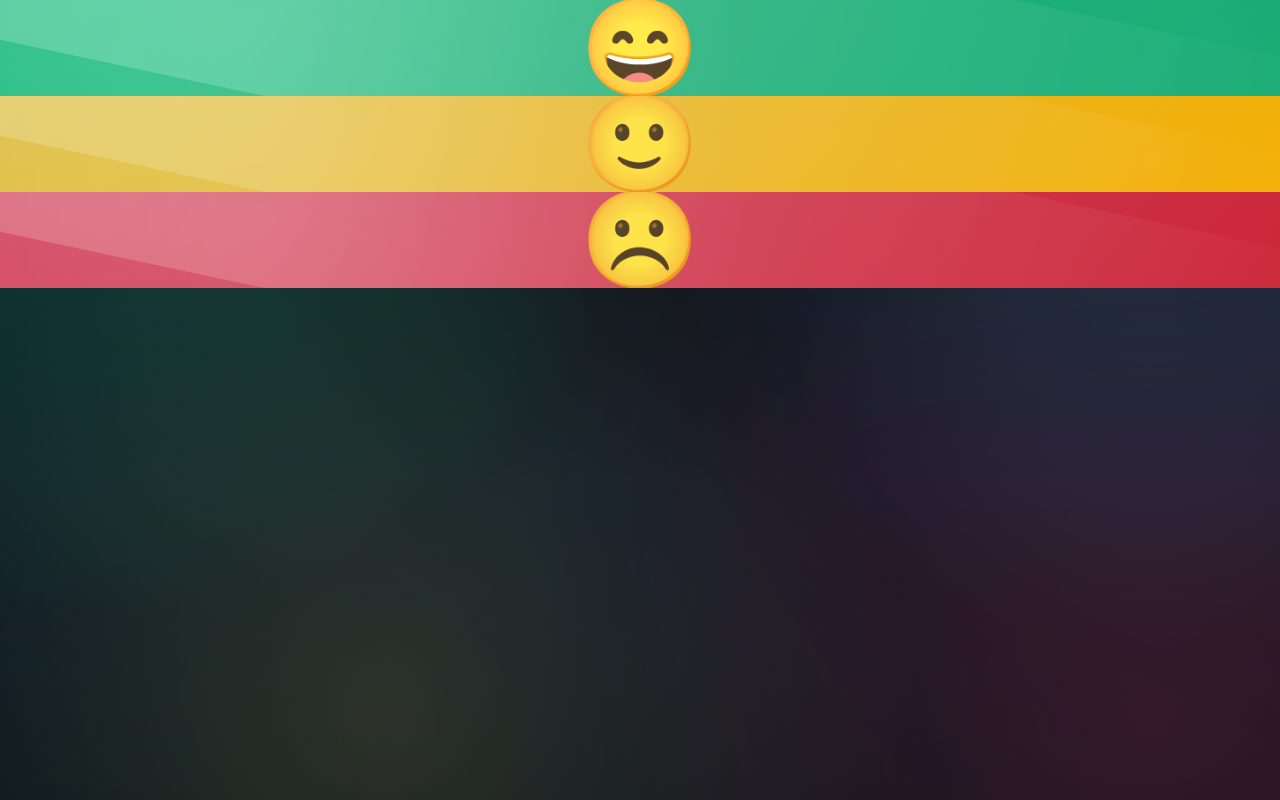
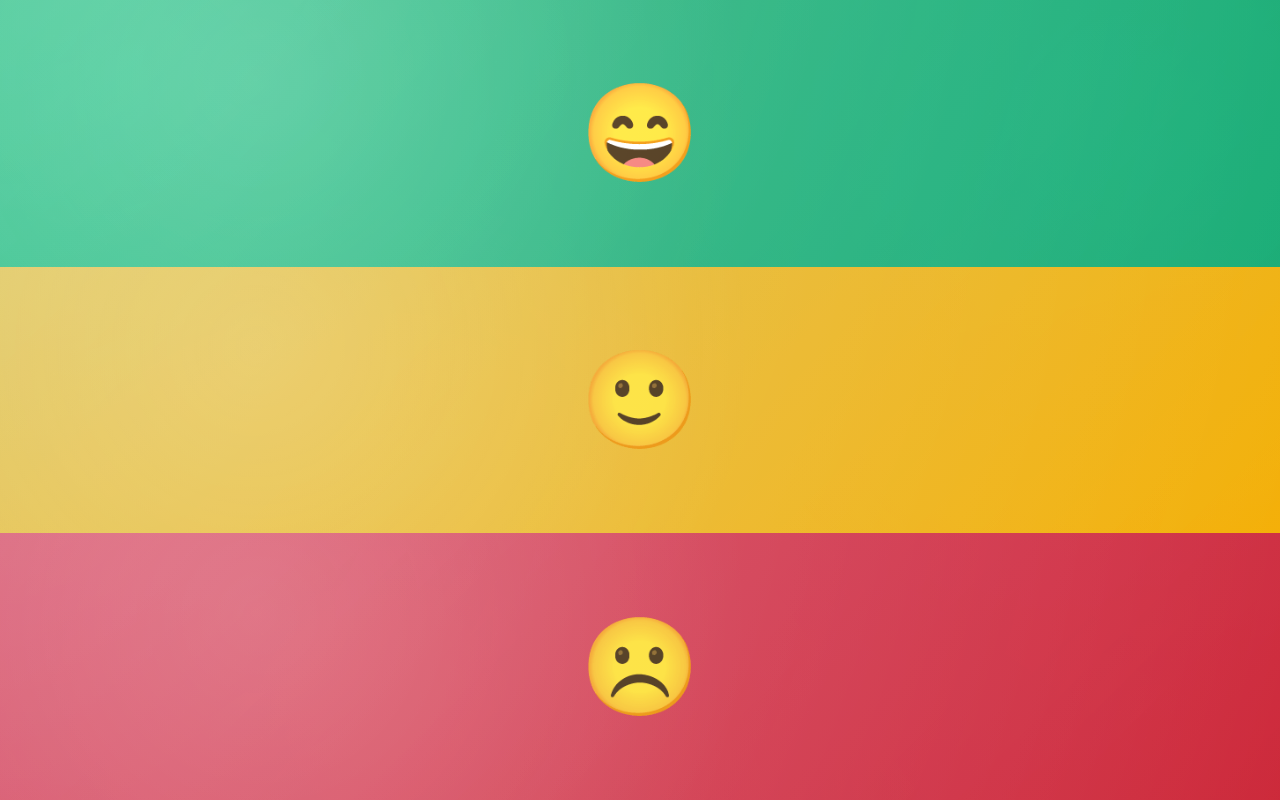
Before and after one commit to Vieira1-1/feedback-app, a Flask app: page / in a window 1280 px wide. Run offline with Flask 3, Linux system fonts and the light colour scheme.

Commit message:
Update kiosk.html

```diff
--- a/templates/kiosk.html
+++ b/templates/kiosk.html
@@ -10,7 +10,8 @@
 <body class="kiosk">
   <div class="bg-pattern"></div>
 
-  <main class="kio">
+  <!-- ✅ MUDOU: kio -> kiosk-full -->
+  <main class="kiosk-full">
     <button class="kiosk-btn very-happy" data-grau="MUITO_SATISFEITO" aria-label="Muito satisfeito">😄</button>
     <button class="kiosk-btn happy" data-grau="SATISFEITO" aria-label="Satisfeito">🙂</button>
     <button class="kiosk-btn sad" data-grau="INSATISFEITO" aria-label="Insatisfeito">☹️</button>
```
